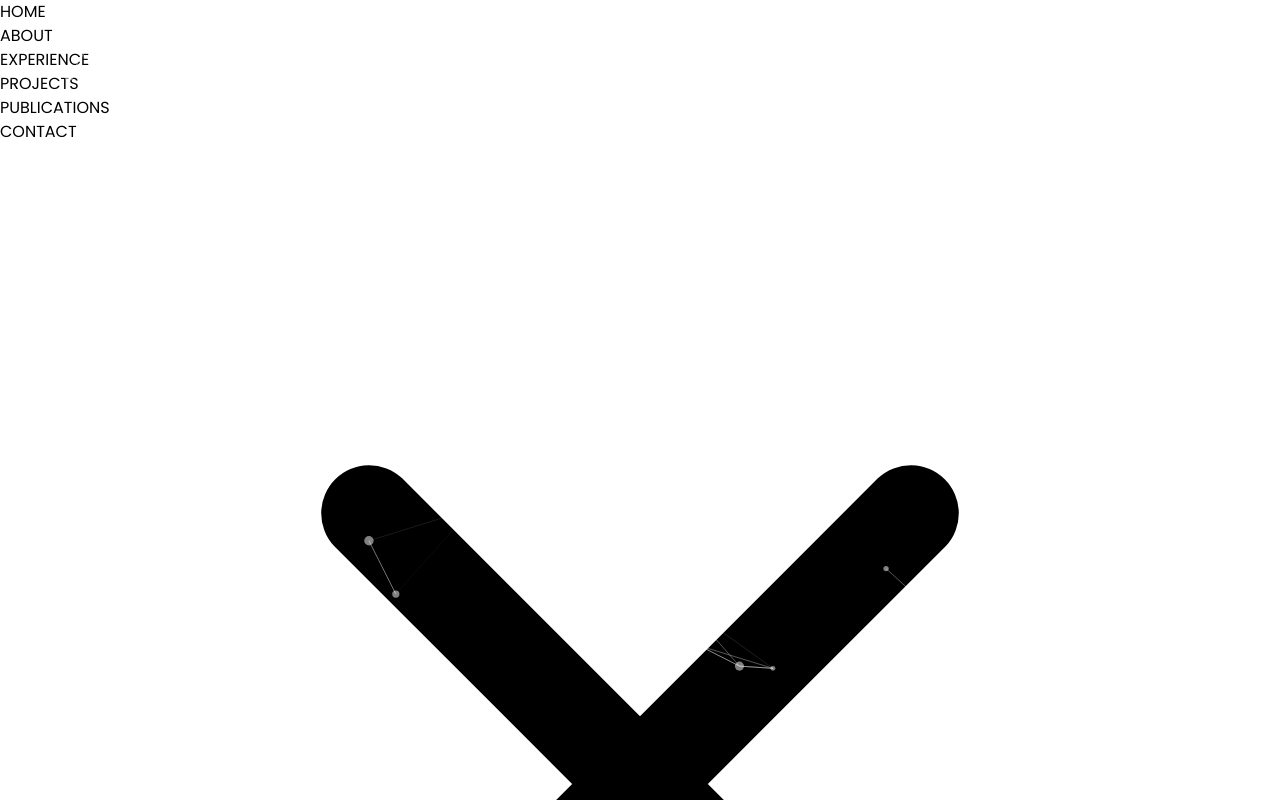
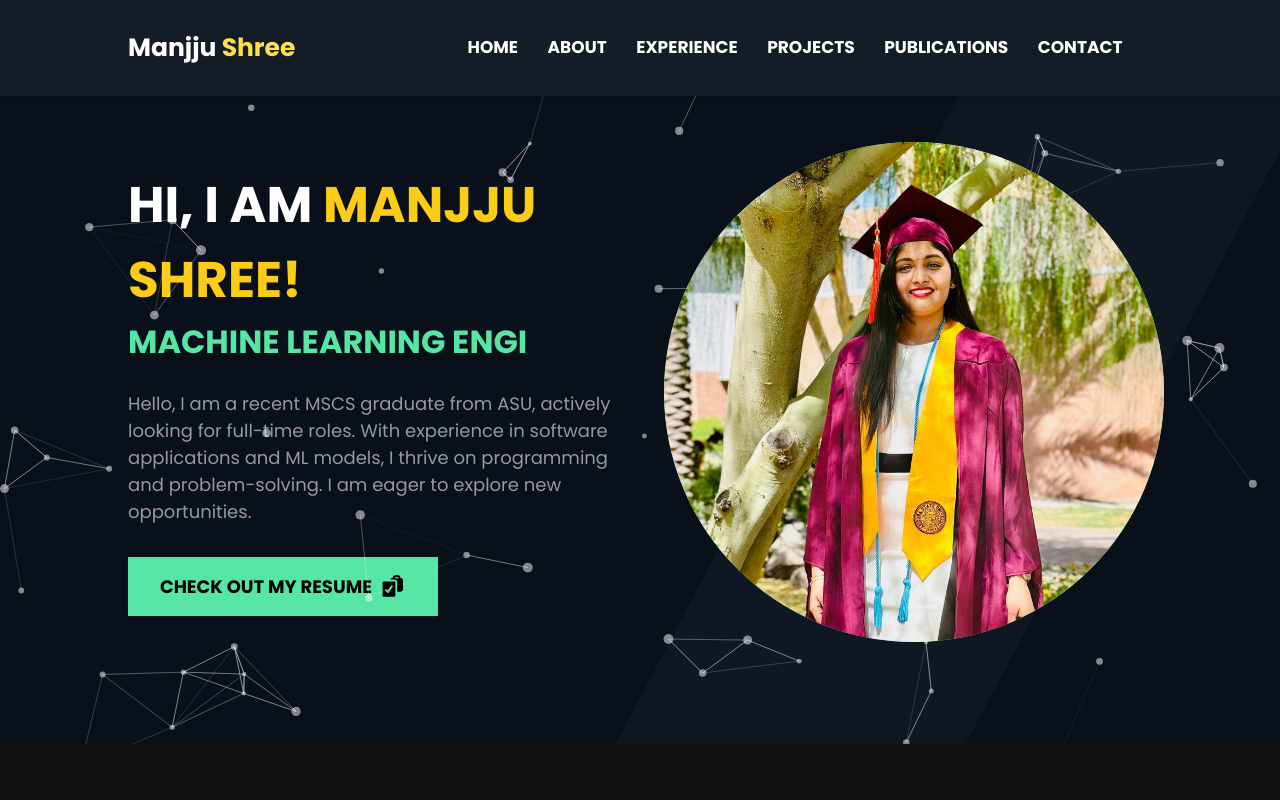
Before and after one commit to manju1201/MyPortfolio, a Next.js app: page / in a window 1280 px wide. Shown: the top 800 px of the page. Built offline with nearby package versions, Linux system fonts and the light colour scheme.

Commit message:
first commit

```diff
--- a/tailwind.config.ts
+++ b/tailwind.config.ts
@@ -1,13 +1,19 @@
 /** @type {import('tailwindcss').Config} */
 module.exports = {
+  important: true,
+  content: [
+    "./app/**/*.{js,ts,jsx,tsx}",
+    "./pages/**/*.{js,ts,jsx,tsx}",
+    "./components/**/*.{js,ts,jsx,tsx}",
+    "./sections/**/*.{js,ts,jsx,tsx}",
 
-  purge: [
-    "./app/**/*.{js,ts,jsx,tsx,mdx}",
-    "./pages/**/*.{js,ts,jsx,tsx,mdx}",
-    "./components/**/*.{js,ts,jsx,tsx,mdx}",
+    "./App/**/*.{js,ts,jsx,tsx}",
+    "./Pages/**/*.{js,ts,jsx,tsx}",
+    "./Components/**/*.{js,ts,jsx,tsx}",
+    "./Sections/**/*.{js,ts,jsx,tsx}",
 
     // Or if using `src` directory:
-    "./src/**/*.{js,ts,jsx,tsx,mdx}",
+    "./src/**/*.{js,ts,jsx,tsx}",
   ],
   theme: {
     extend: {
```
